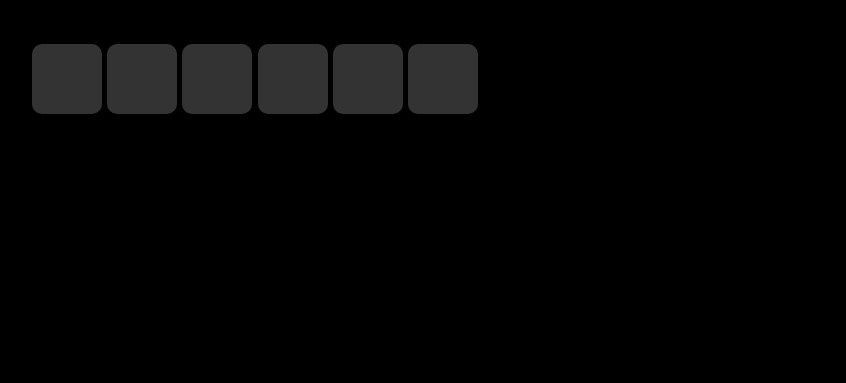
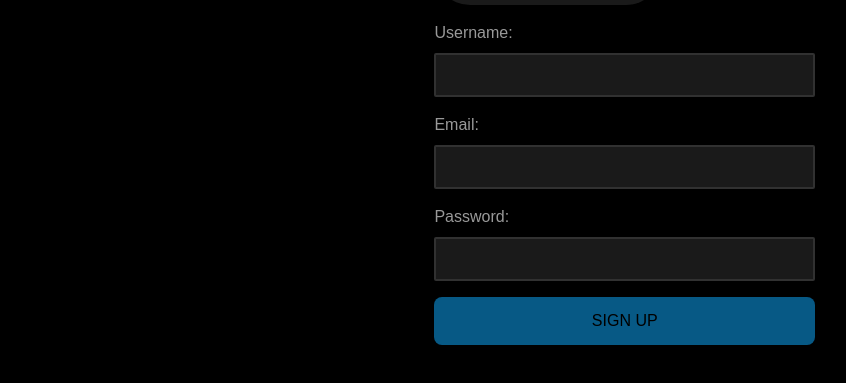
Before and after one commit to Aryan-Satija/DocSecure, a React (Create React App) app in the folder client/: page /signup in a window 1280 px wide. Shown: the part 321-704 px from the top of the page, without its empty margins (385-1231 px from the left). Built offline with nearby package versions, Linux system fonts and the light colour scheme.

Commit message:
auth forms completed

```diff
--- a/client/src/pages/signup.js
+++ b/client/src/pages/signup.js
@@ -1,10 +1,13 @@
 import React, {useState} from 'react';
 import Spline from '@splinetool/react-spline';
 import OtpInput from 'react-otp-input';
+import { apiConnector } from '../services/apiConnector';
+import { AUTH_APIS } from '../services/auth_apis';
+import { toast } from 'react-toastify';
 
 export const Signup = () => {
   const [mode, setMode] = useState(0);
-  const [otpGenerated, setOtpGenerated] = useState(true);
+  const [otpGenerated, setOtpGenerated] = useState(false);
   const changeModeHandler = ()=>{
     setFormData(prev => {
       return {
@@ -22,6 +25,40 @@ export const Signup = () => {
   })
   const [otp, setOtp] = useState('');
 
+  const submitHandler = async(event)=>{
+    event.preventDefault();
+    const id = toast.loading("Please wait...")
+    try{
+        await apiConnector("POST", AUTH_APIS.sendotp_api, {
+          email: formData.email
+        })
+        toast.update(id, { render: "Otp sent successfully", type: "success", isLoading: false, autoClose: 5000});
+        setOtpGenerated(true);
+    } catch(err){
+      console.log(err);
+      toast.update(id, { render: `${err?.response?.data?.message}`, type: "error", isLoading: false, autoClose: 5000})
+    }
+  }
+
+  const otpValidate = async(event)=>{
+    event.preventDefault();
+    const id = toast.loading("Please wait...")
+    try{
+
+        const response = await apiConnector("POST", AUTH_APIS.signup_api, {
+          username: formData.username,
+          email: formData.email,
+          password: formData.password,
+          accountType: formData.accountType,
+          input_otp: otp
+        })
+        toast.update(id, { render: "Otp sent successfully", type: "success", isLoading: false, autoClose: 5000 });
+    } catch(err){
+      console.log(err);
+      toast.update(id, { render: `${err?.response?.data?.message}`, type: "error", isLoading: false, autoClose: 5000})
+    }
+  }
+
   const changeHandler = (event)=>{
     setFormData(prev => {
       return {
@@ -33,7 +70,10 @@ export const Signup = () => {
   return (
     <div className={otpGenerated ? 'bg-black h-screen flex flex-col md:flex-row-reverse w-screen' : 'bg-black h-screen flex flex-col md:flex-row-reverse w-screen pr-16' }>
     {
-      otpGenerated ? (<div className='w-full flex flex-col items-center justify-center'>
+        otpGenerated ? (<div className='w-full flex flex-col items-center justify-center'>
+        <div className='font-special text-sky-800 text-4xl pb-8'>
+          OTP HAS BEEN SHARED
+        </div>
         <OtpInput
           value={otp}
           onChange={setOtp}
@@ -44,12 +84,17 @@ export const Signup = () => {
             width: '70px',
             aspectRatio: '1/1',
             backgroundColor: 'gray',
-            opacity: '0.4',
+            opacity: '0.5',
             borderRadius: '10px',
             color: 'white'
           }}
-          shouldAutoFocus= {false}
+          shouldAutoFocus={false}
         />
+        <div>
+          <button onClick={(event)=>{
+              otpValidate(event);
+          }} className="w-full text-center mt-8 bg-sky-800 text-richblack-900 cursor-pointer rounded-[8px] px-[24px] py-[12px] duration-200 font-special hover:scale-95">SUBMIT</button>
+        </div>
       </div>) :
       (<>
         <div className='w-full md:w-[50%] md:h-full p-4 font-special flex flex-col md:justify-center gap-4'>
@@ -77,9 +122,12 @@ export const Signup = () => {
             <label htmlFor="password">Password:</label>
             <input id="password" name="password" className='bg-white/10 p-2 rounded-sm border-2 border-white/10 outline-none focus:border-white/40' type={'password'} onChange={changeHandler}/>
           </div>
+          <div>
+            <button onClick={(event)=>{submitHandler(event)}} className="w-full text-center bg-sky-800 text-richblack-900 cursor-pointer rounded-[8px] px-[24px] py-[12px] duration-200 hover:scale-95">SIGN UP</button>
+          </div>
         </div>
         <div className='w-full'>
-          <Spline scene="https://prod.spline.design/rrutDNoWYDohzI7J/scene.splinecode" />
+          <Spline scene="https://prod.spline.design/rrutDNoWYDohzI7J/scene.splinecode"/>
         </div>
       </>)
     }
```
